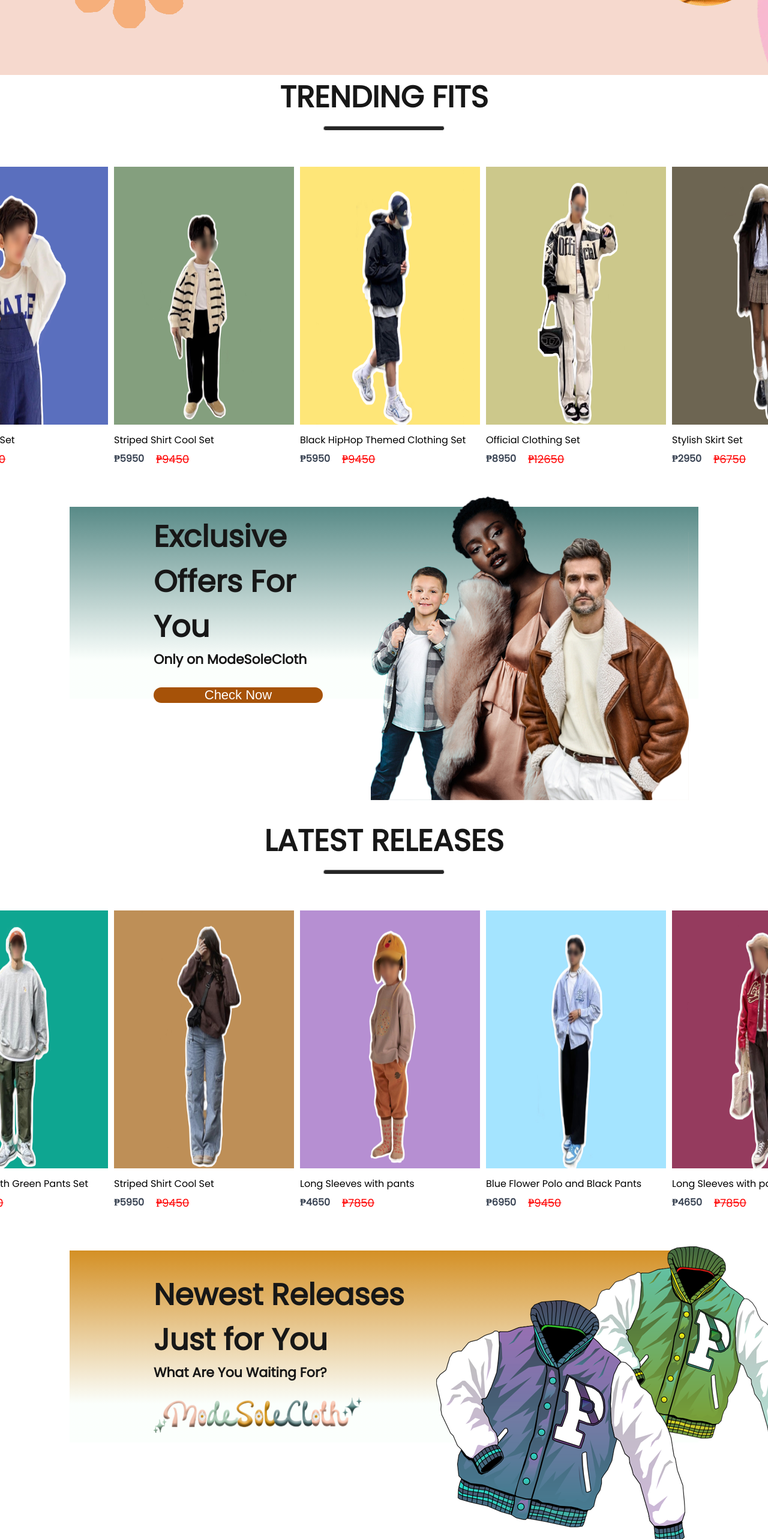
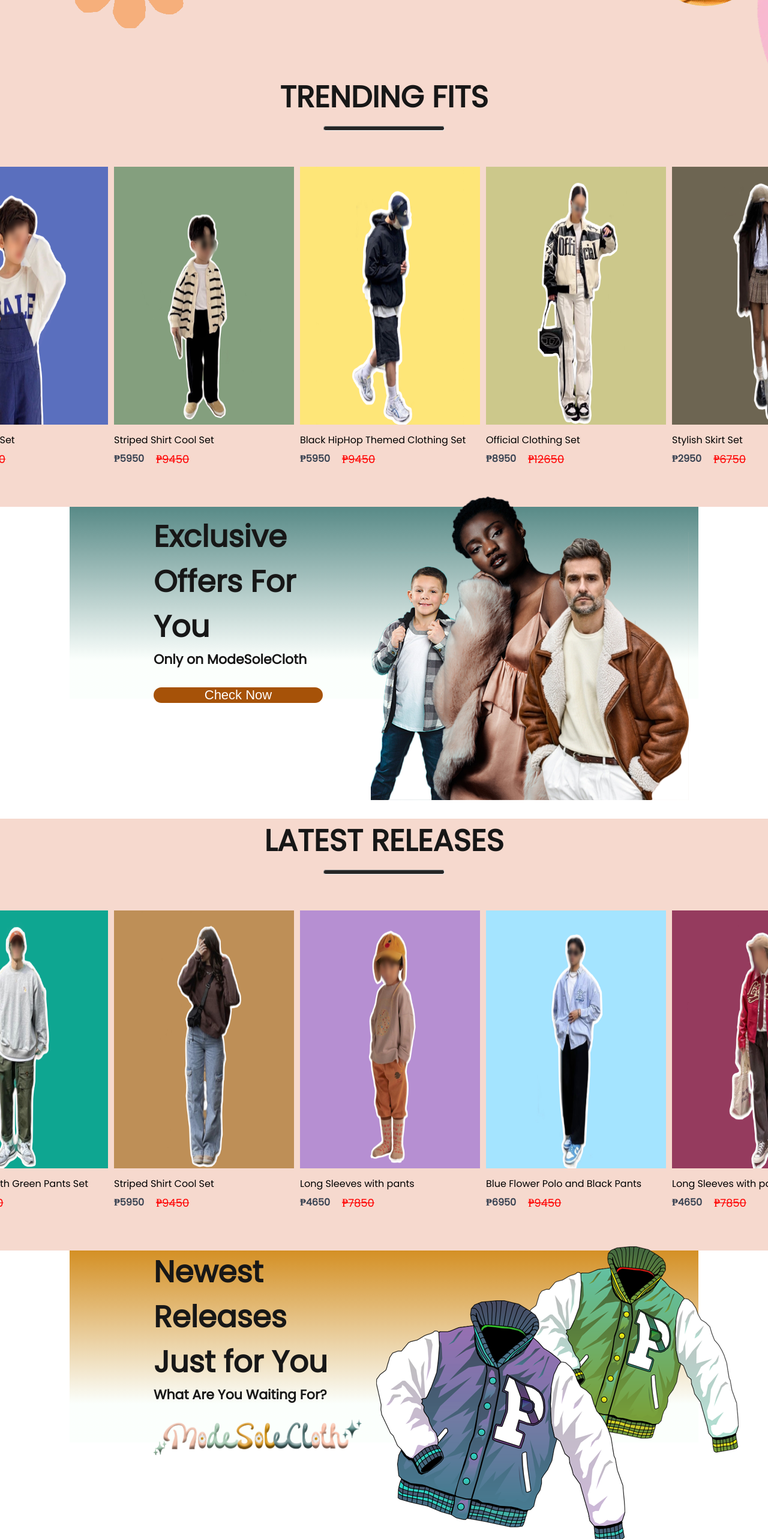
Before and after one commit to Cervera-jpg/ModeSoleCloth, a React (Create React App) app: page / in a window 1280 px wide. Shown: the part 820-3386 px from the top of the page at 60% size. Built offline with nearby package versions, Linux system fonts and the light colour scheme.

Commit message:
Updated a file.
Fixed the background color in home page

```diff
--- a/src/App.js
+++ b/src/App.js
@@ -9,6 +9,7 @@ import LoginPage from "./Pages/LoginPage";
 import banner_k from "./Components/Assets/banner_k.png";
 import banner_w from "./Components/Assets/banner_w.png";
 import banner_m from "./Components/Assets/banner_m.png";
+import Footer from "./Components/Footer/Footer";
 
 function App() {
   return (
@@ -36,6 +37,7 @@ function App() {
           <Route path="/login" element={<LoginPage />} />
           <Route></Route>
         </Routes>
+        <Footer />
       </BrowserRouter>
     </div>
   );
--- a/src/Components/Advertisement/Advertisement_1.css
+++ b/src/Components/Advertisement/Advertisement_1.css
@@ -1,3 +1,6 @@
+.Advertisement_1 {
+  background-color: #f6d9ce;
+}
 .offers1 {
   width: 60%;
   height: 40vh;
@@ -8,7 +11,6 @@
   background: linear-gradient(180deg, #d49025 0%, #e1ffea22 80%);
 }
 .offers-left1 img {
-  margin-right: 100px;
   margin-top: 20px;
   height: auto;
   width: 350px;
--- a/src/Components/Footer/Footer.css
+++ b/src/Components/Footer/Footer.css
@@ -4,6 +4,7 @@
   justify-content: center;
   align-items: center;
   gap: 20px;
+  background-color: #f6d9ce;
 }
 .footer-logo {
   display: flex;
--- a/src/Components/LatestRelease/Latest.css
+++ b/src/Components/LatestRelease/Latest.css
@@ -4,6 +4,7 @@
   align-items: center;
   gap: 10px;
   height: 90vh;
+  background-color: #f6d9ce;
 }
 .latest h1 {
   color: #171717;
--- a/src/Components/Trending/Trending.css
+++ b/src/Components/Trending/Trending.css
@@ -4,6 +4,7 @@
   align-items: center;
   gap: 10px;
   height: 90vh;
+  background-color: #f6d9ce;
 }
 .trending h1 {
   color: #171717;
--- a/src/Pages/Home.js
+++ b/src/Pages/Home.js
@@ -5,7 +5,6 @@ import Footer from "../Components/Footer/Footer";
 import Latest from "../Components/LatestRelease/Latest";
 import Advertisement from "../Components/Advertisement/Advertisement";
 import Advertisement_1 from "../Components/Advertisement/Advertisement_1";
-
 const Home = () => {
   return (
     <div>
@@ -14,7 +13,6 @@ const Home = () => {
       <Advertisement />
       <Latest />
       <Advertisement_1 />
-      <Footer />
     </div>
   );
 };
```
